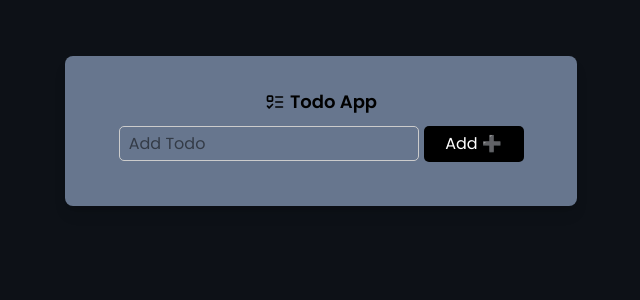
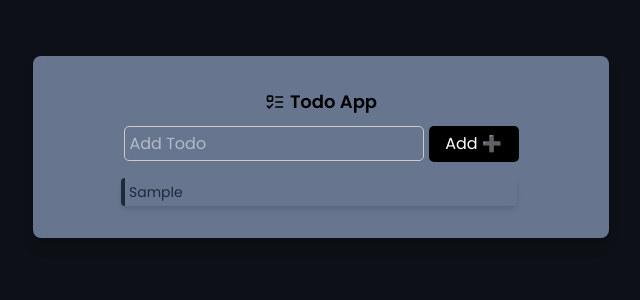
Before and after one commit to MariaVeselova-wbdv/Typicode-todos-react, a React (Vite) app: page / in a window 1280 px wide. Both pictures are taken after typing "Sample" into the empty fields and a click on the button "Add ➕". Shown: the top 300 px of the page, without its empty margins (319-959 px from the left). Built offline with nearby package versions, Linux system fonts and the light colour scheme.

Commit message:
Show-notes-styles

```diff
--- a/src/App.jsx
+++ b/src/App.jsx
@@ -1,21 +1,22 @@
 import { useState } from 'react';
-import Header from "./components/Header";
-import TodoForm from "./components/TodoForm";
-import TodoList from "./components/TodoList";
+import Header from './components/Header';
+import TodoForm from './components/TodoForm';
+import TodoList from './components/TodoList';
 
 const App = () => {
   //* Todos
- const [todos, setTodos] = useState([]);
+  const [todos, setTodos] = useState([]);
 
   return (
     <>
-    <div className='max-w-lg mx-auto mt-10 p-6 bg-my-primary rounded-lg shadow-lg text-center'>
-      <Header />
-      <TodoForm todos={todos} setTodos={setTodos}  />
-      <TodoList />
-    </div>
-  </>
-   );
-}
+      <div className='max-w-xl mx-auto mt-10 p-6 bg-my-primary rounded-lg shadow-lg text-center'>
+        <Header />
+        <TodoForm todos={todos} setTodos={setTodos} />
+        <TodoList todos={todos}  />
+
+      </div>
+    </>
+  );
+};
 
 export default App;
--- a/src/components/TodoForm.jsx
+++ b/src/components/TodoForm.jsx
@@ -9,29 +9,31 @@ const TodoForm = ({todos, setTodos}) => {
     e.preventDefault();
     const trimmedTodo = todo.trim();
     if(!trimmedTodo) return;
-  // New todo
-    const newTodo = {id: Date.now(), todo: trimmedTodo}
+
+  // Create new todo
+    const newTodo = {id: Date.now(), todo: trimmedTodo};
 
   // Add todos to submition state
-
-    setTodos(prevTodos => [newTodo, ...prevTodos])
+     setTodos(prevTodos => [newTodo, ...prevTodos]);
 
   // Reset todo on submition
     setTodo('');
+
+
   }
 
   return (
     <form onSubmit={handleSubmit} id='todo-form' className='mx-auto'>
-      <div className='flex justify-center'>
+      <div className='justify-center text-white'>
         <input
           className='focus:outline-none'
           type='text'
           id='todo'
-          placeholder=' Add Todo'
+          placeholder='Add Todo'
           value={todo}
           onChange={(e) => setTodo(e.target.value)}
         />
-        <button className='bg-black hover:bg-gray-800' type='submit'>
+        <button className='bg-black hover:bg-gray-800' type='submit' >
           Add ➕
         </button>
       </div>
--- a/src/components/TodoList.jsx
+++ b/src/components/TodoList.jsx
@@ -1,6 +1,19 @@
-const TodoList = () => {
+const TodoList = ({ todos }) => {
+  if(todos.length === 0){
+    return (
+      <p className="mt-2 p-4 text-center text-gray-700">No Todos Yet</p>
+    )
+  }
   return (
-    <div id="todo-list" className="cursor-pointer"></div>
+    <div className="mt-4 cursor-pointer ">
+      { todos.map((todo) => (
+        <div key={todo.id} className="ml-16 flex w-3/4 mb-2 cursor-pointer p-1 text-gray-800 rounded shadow-md border-l-4">
+          <h3 className="text-sm font-medium">{todo.todo}</h3>
+        </div>
+      ) )
+
+      }
+    </div>
    );
 }
 
--- a/src/index.css
+++ b/src/index.css
@@ -35,7 +35,7 @@ h1 {
 }
 
 button {
-  width: 100px;
+  width: 90px;
   padding: 5px;
   color: white;
   border-radius: 5px;
@@ -67,6 +67,7 @@ input[type='text'] {
   background: #ccc;
 }
 
+
 @media (max-width: 361px) {
   body {
     background: #67768e;
```
